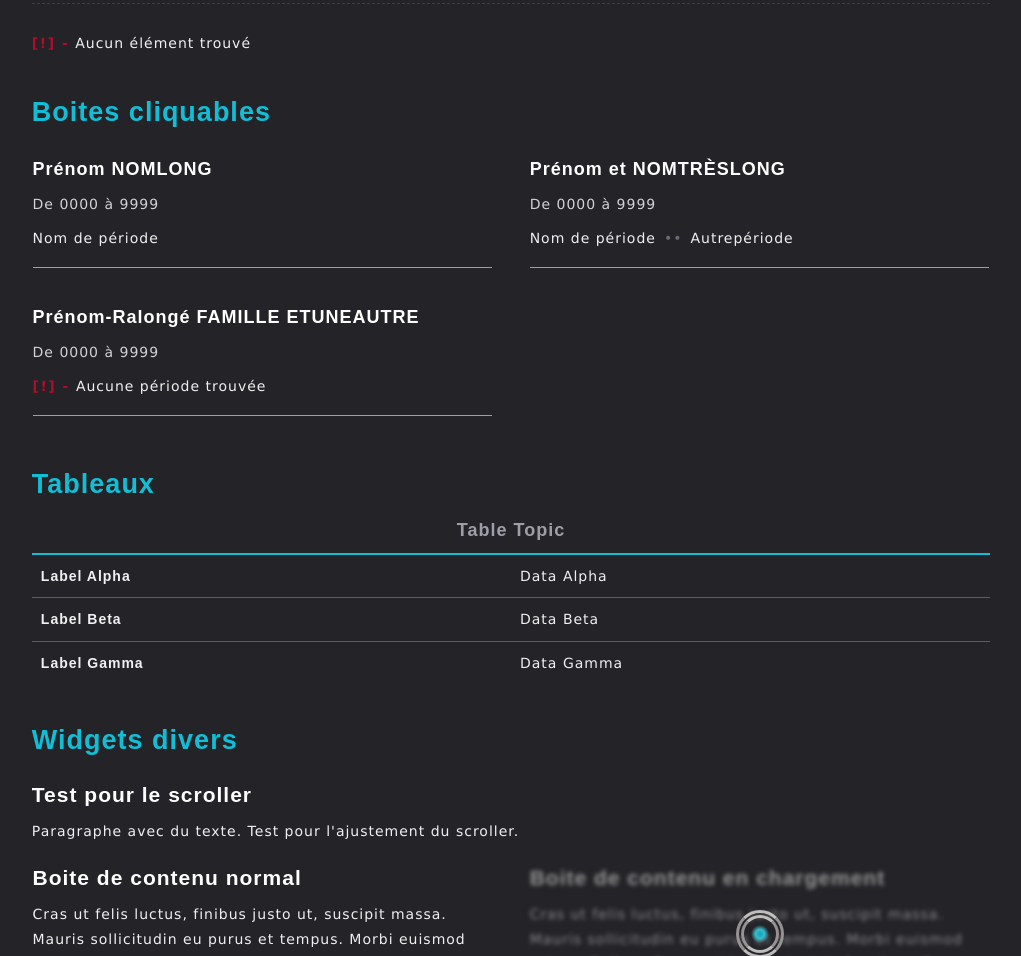
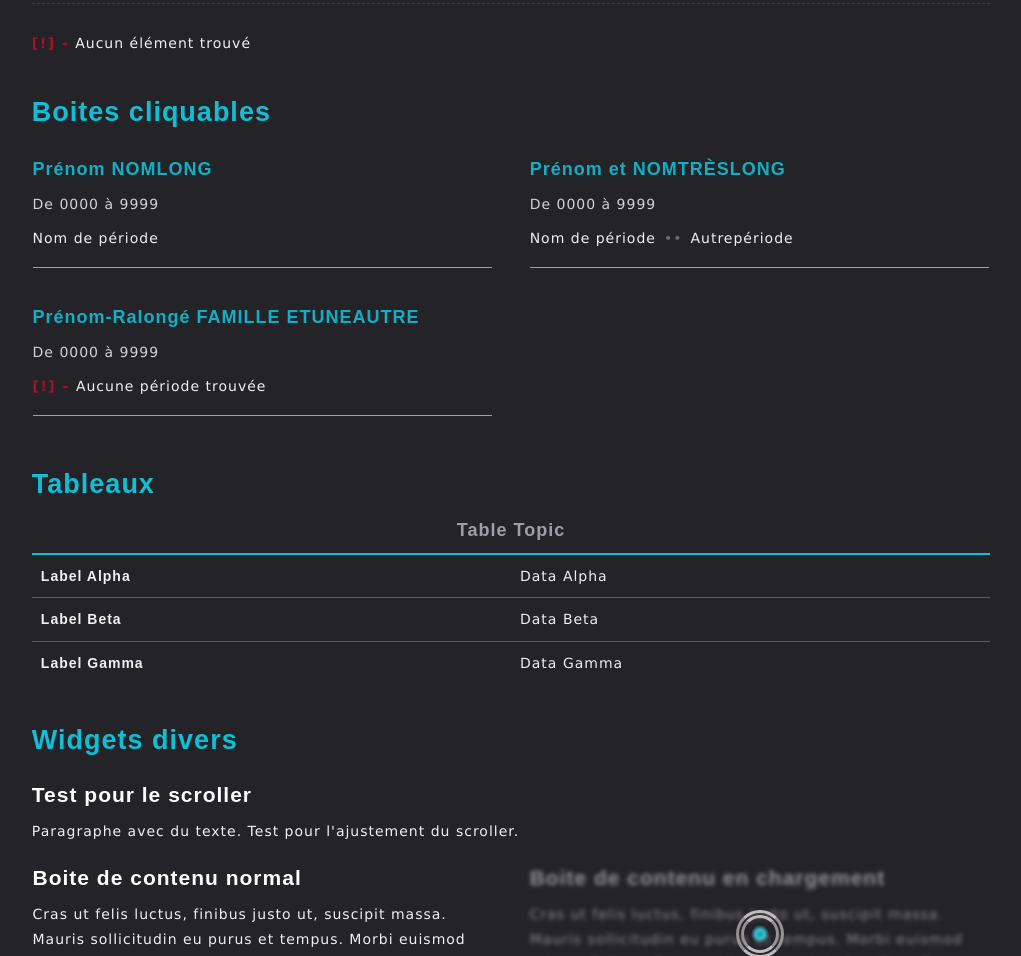
Before and after one commit to ElodieBayet/sass-template, a website: page components.html in a window 1280 px wide. Shown: the part 2759-3715 px from the top of the page, without its empty margins (129-1150 px from the left). Drawn offline with nearby package versions, Linux system fonts and the light colour scheme; files that its build step writes are made by us from their sources; a web font is replaced by a local one.

Commit message:
Improvement of readability for topic component

```diff
--- a/sass/themes/_original_components.scss
+++ b/sass/themes/_original_components.scss
@@ -64,7 +64,9 @@ table {
 
 .topic {
     h4 {
-        color: kit.$bright;
+        @extend %transition;
+        color: kit.$origin;
+        opacity: .9;
     }
     > *:last-child {
         @extend %transition;
@@ -73,8 +75,8 @@ table {
     }
     &:hover {
         h4 {
-            @extend %transition;
             color: kit.$lighten;
+            opacity: 1;
         }
         > *:last-child {
             border-bottom: 1px solid kit.$lighten;
```
